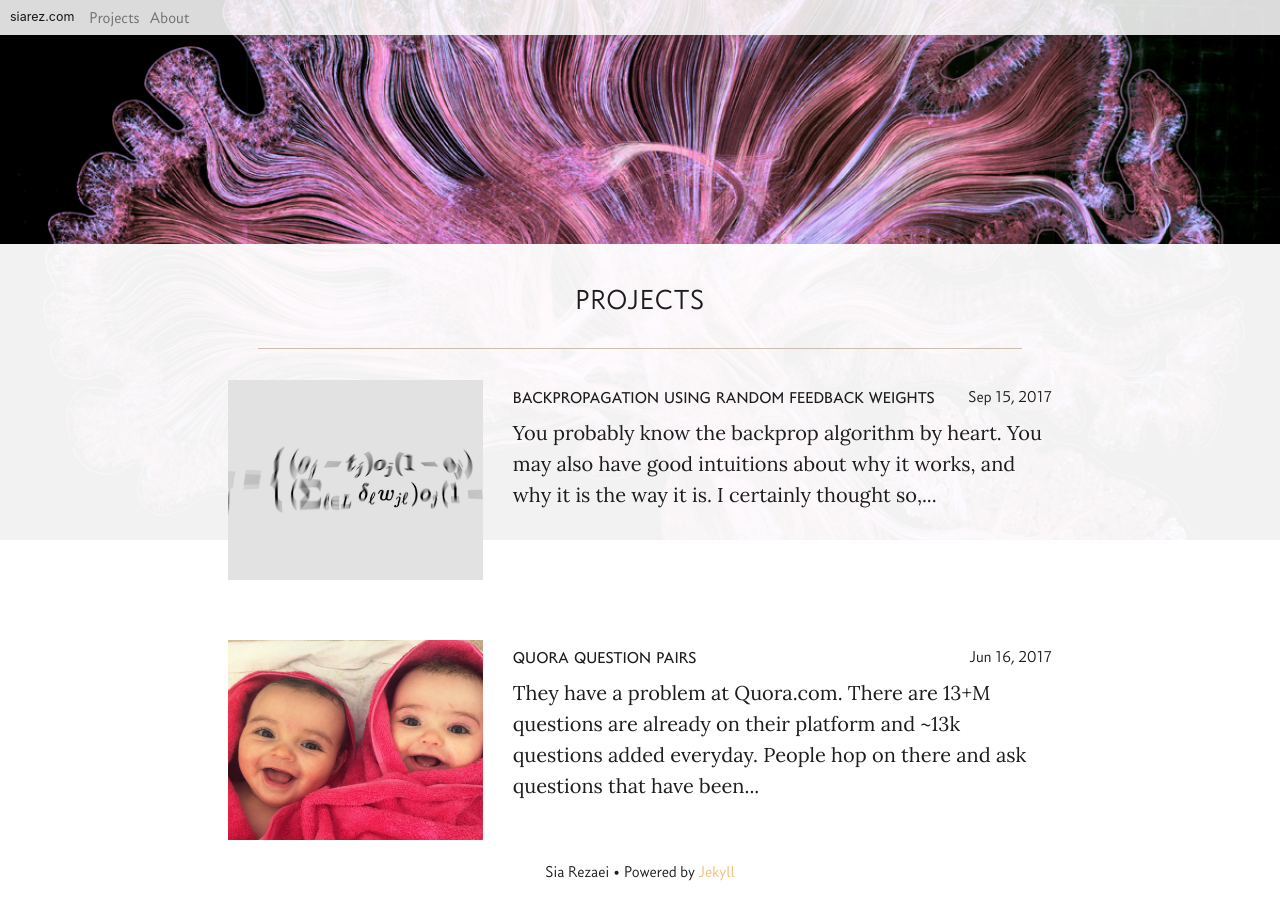
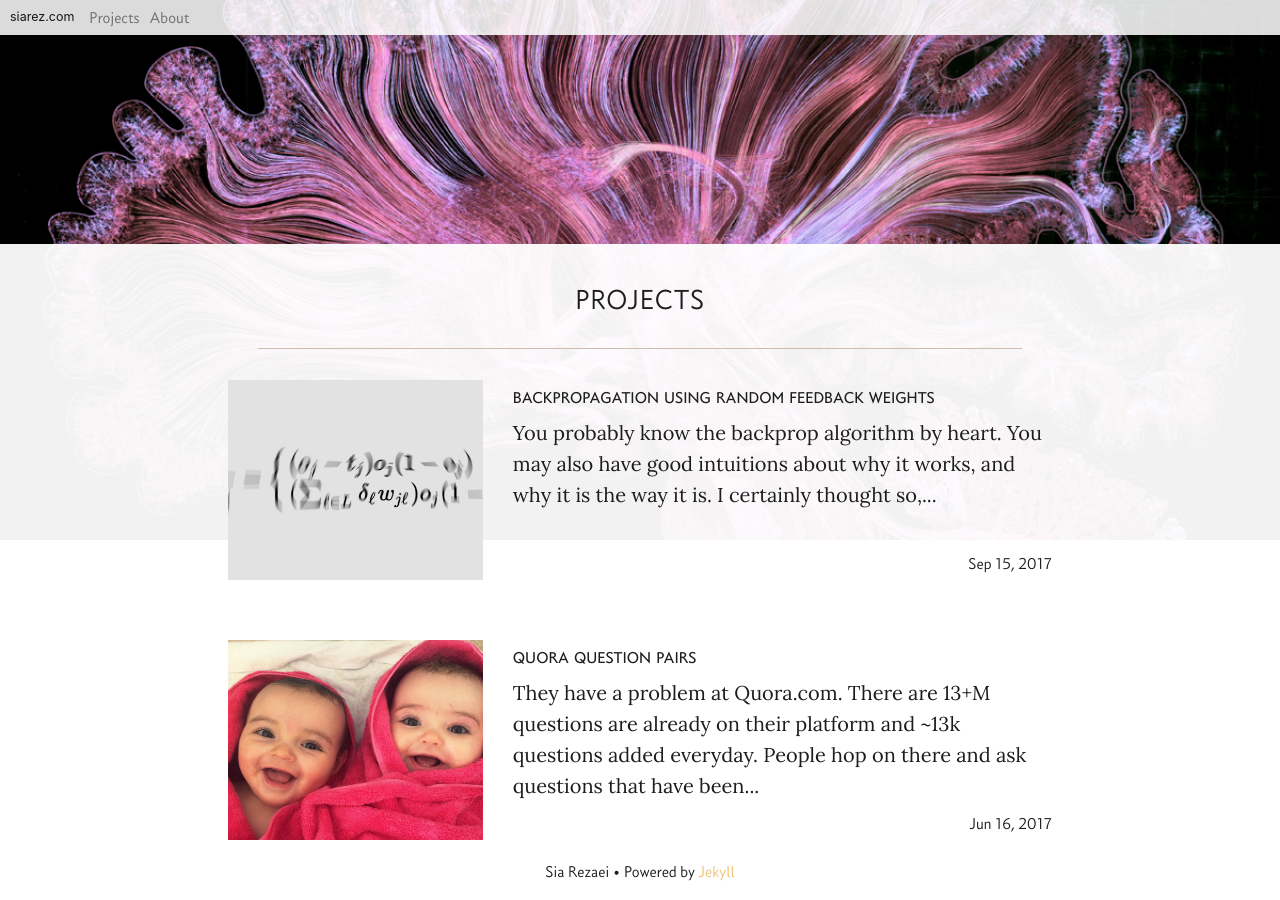
Before and after one commit to siarez/siarez.com, a Jekyll site: the page built from pages/projects.html, in a window 1280 px wide and 900 px high, scrolled down 296 px. Built offline with Jekyll 4.4.1, drawn with Linux system fonts in a browser that asks for light colours; nearby versions of some CDN libraries.

Commit message:
minor bug

```diff
--- a/pages/projects.html
+++ b/pages/projects.html
@@ -27,7 +27,7 @@ permalink: projects/
                             <h3 class="blog-text" style="font-variant: small-caps;">{{ post.title }}</h3>
                             <p class="blog-text">{{ post.excerpt  | strip_html | truncatewords: 30 }}</p>
                         </div>
-                            <span class="blog-text" style="  position: absolute;top: 5px;right: 15px;">{{ post.date | date: "%b %-d, %Y" }}</span>
+                            <span class="blog-text" style="  position: absolute;bottom: 5px;right: 15px;">{{ post.date | date: "%b %-d, %Y" }}</span>
 
                     </div>
                 </a>
```
